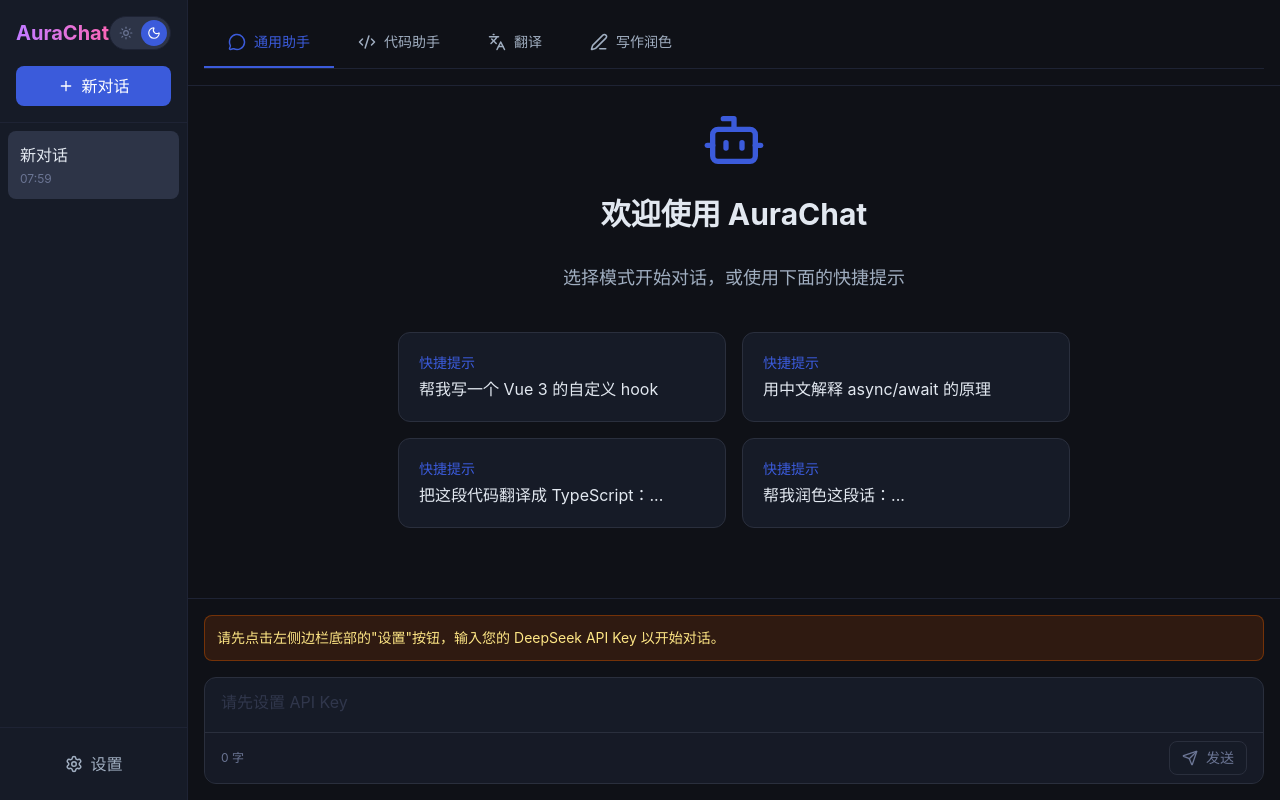
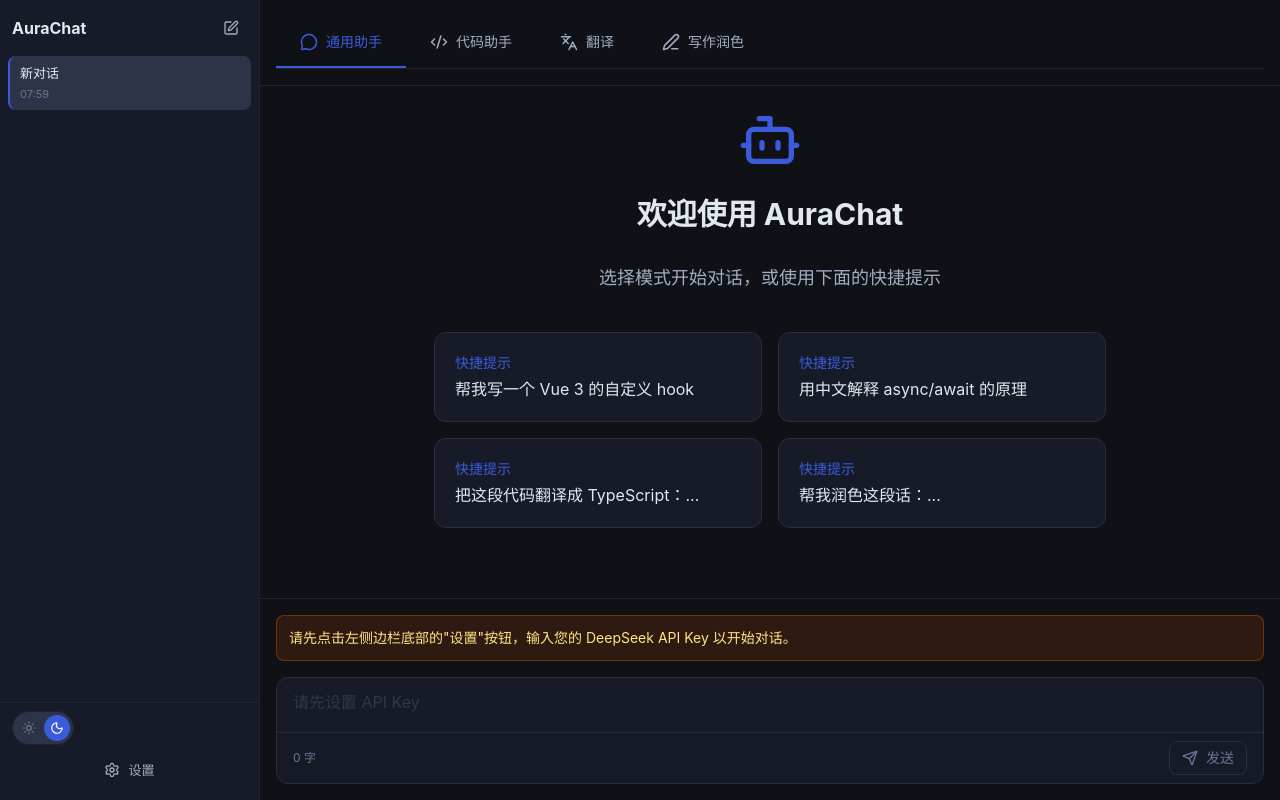
Before and after one commit to Socrateszzy/aurachat, a Vue app: page / in a window 1280 px wide. Built offline with nearby package versions, Linux system fonts and the light colour scheme.

Commit message:
feat：重构 Sidebar

```diff
--- a/src/components/Sidebar.vue
+++ b/src/components/Sidebar.vue
@@ -1,12 +1,30 @@
 <script setup lang="ts">
-import { ref } from 'vue'
-import { Trash2, Settings, Plus } from 'lucide-vue-next'
+import { ref, computed } from 'vue'
+import { SquarePen, Search, Settings, Trash2 } from 'lucide-vue-next'
 import { useChatStore } from '../stores/chat'
+import ThemeToggle from './ThemeToggle.vue'
 import SettingsModal from './SettingsModal.vue'
-import ThemeToggle from './ThemeToggle.vue'
 
 const store = useChatStore()
 const showSettings = ref(false)
+const searchQuery = ref('')
+const hoveredSessionId = ref<string | null>(null)
+
+// 计算是否显示搜索栏（会话超过5个）
+const showSearch = computed(() => {
+  return store.sessions.length > 5
+})
+
+// 根据搜索过滤会话
+const filteredSessions = computed(() => {
+  if (!searchQuery.value.trim()) {
+    return [...store.sessions].reverse()
+  }
+  const query = searchQuery.value.toLowerCase()
+  return [...store.sessions].reverse().filter(session =>
+    session.title.toLowerCase().includes(query)
+  )
+})
 
 // 格式化相对时间
 function formatTime(timestamp: number): string {
@@ -28,65 +46,88 @@
 function handleNewChat() {
   store.createSession()
 }
+
+// 处理会话 hover 状态
+function handleMouseEnter(sessionId: string) {
+  hoveredSessionId.value = sessionId
+}
+
+function handleMouseLeave() {
+  hoveredSessionId.value = null
+}
 </script>
 
 <template>
-  <div class="flex flex-col h-full sidebar">
+  <div class="sidebar">
     <!-- 顶部区域 -->
-    <div class="p-4 border-b sidebar-border">
-      <div class="flex items-center justify-between mb-4">
-        <h1 class="text-xl font-bold bg-gradient-to-r from-purple-400 to-pink-400 bg-clip-text text-transparent">
-          AuraChat
-        </h1>
-        <ThemeToggle />
+    <div class="sidebar-top">
+      <div class="flex items-center justify-between">
+        <h1 class="sidebar-title">AuraChat</h1>
+        <button
+          @click="handleNewChat"
+          class="new-chat-btn"
+          title="新建对话"
+          aria-label="新建对话"
+        >
+          <SquarePen :size="16" />
+        </button>
       </div>
-      <button
-        @click="handleNewChat"
-        class="w-full flex items-center justify-center gap-2 px-4 py-2 bg-[var(--accent)] hover:bg-[var(--accent-hover)] text-white rounded-lg transition-colors"
-      >
-        <Plus :size="16" />
-        新对话
-      </button>
     </div>
 
-    <!-- 会话列表（有过渡动画） -->
-    <div class="flex-1 overflow-y-auto p-2">
+    <!-- 搜索栏（会话超过5个时显示） -->
+    <div v-if="showSearch" class="sidebar-search">
+      <div class="search-container">
+        <Search :size="14" class="search-icon" />
+        <input
+          v-model="searchQuery"
+          type="text"
+          placeholder="搜索对话..."
+          class="search-input"
+        />
+      </div>
+    </div>
+
+    <!-- 会话列表 -->
+    <div class="sidebar-list">
       <TransitionGroup name="session" tag="div">
         <div
-          v-for="session in [...store.sessions].reverse()"
+          v-for="session in filteredSessions"
           :key="session.id"
           @click="store.switchSession(session.id)"
+          @mouseenter="handleMouseEnter(session.id)"
+          @mouseleave="handleMouseLeave"
           :class="[
-            'session-item group relative flex items-center justify-between p-3 rounded-lg mb-1 cursor-pointer transition-colors',
-            store.currentSessionId === session.id
-              ? 'sidebar-item-active'
-              : 'hover:sidebar-item-hover'
+            'session-item',
+            store.currentSessionId === session.id ? 'active' : ''
           ]"
         >
-          <div class="flex-1 min-w-0">
-            <div class="font-medium truncate text-[var(--text-primary)]">{{ session.title }}</div>
-            <div class="text-xs text-[var(--text-muted)] mt-1">
-              {{ formatTime(session.createdAt) }}
-            </div>
+          <div class="session-content">
+            <div class="session-title">{{ session.title }}</div>
+            <div class="session-time">{{ formatTime(session.createdAt) }}</div>
           </div>
           <button
+            v-show="hoveredSessionId === session.id"
             @click.stop="store.deleteSession(session.id)"
-            class="opacity-0 group-hover:opacity-100 p-1 hover:bg-[var(--sidebar-item-hover)] rounded transition-opacity"
+            class="delete-btn"
+            title="删除对话"
           >
-            <Trash2 :size="14" class="text-[var(--text-muted)]" />
+            <Trash2 :size="14" />
           </button>
         </div>
       </TransitionGroup>
     </div>
 
-    <!-- 底部设置 -->
-    <div class="p-4 border-t sidebar-border">
+    <!-- 底部区域 -->
+    <div class="sidebar-bottom">
+      <div class="mb-2">
+        <ThemeToggle />
+      </div>
       <button
         @click="showSettings = true"
-        class="w-full flex items-center justify-center gap-2 px-4 py-2 text-[var(--text-secondary)] hover:bg-[var(--sidebar-item-hover)] rounded-lg transition-colors"
+        class="settings-btn"
       >
-        <Settings :size="18" />
-        设置
+        <Settings :size="16" />
+        <span>设置</span>
       </button>
     </div>
 
@@ -96,22 +137,167 @@
 </template>
 
 <style scoped>
-/* 侧边栏样式 */
+/* 侧边栏整体样式 */
 .sidebar {
+  width: var(--sidebar-width);
   background-color: var(--sidebar-bg);
   border-right: 1px solid var(--sidebar-border);
+  display: flex;
+  flex-direction: column;
+  height: 100%;
 }
 
-.sidebar-border {
-  border-color: var(--sidebar-border);
+/* 顶部区域 */
+.sidebar-top {
+  padding: 12px 12px 8px;
 }
 
-.sidebar-item-hover {
+.sidebar-title {
+  font-size: 16px;
+  font-weight: 700;
+  color: var(--text-primary);
+}
+
+.new-chat-btn {
+  width: 32px;
+  height: 32px;
+  display: flex;
+  align-items: center;
+  justify-content: center;
+  background: transparent;
+  border: none;
+  border-radius: 8px;
+  color: var(--text-secondary);
+  cursor: pointer;
+  transition: background-color 0.2s;
+}
+
+.new-chat-btn:hover {
   background-color: var(--sidebar-item-hover);
 }
 
-.sidebar-item-active {
+/* 搜索栏 */
+.sidebar-search {
+  padding: 0 12px 8px;
+}
+
+.search-container {
+  position: relative;
+  width: 100%;
+}
+
+.search-icon {
+  position: absolute;
+  left: 10px;
+  top: 50%;
+  transform: translateY(-50%);
+  color: var(--text-muted);
+  pointer-events: none;
+}
+
+.search-input {
+  width: 100%;
+  height: 32px;
+  background-color: var(--input-bg);
+  border: 1px solid var(--input-border);
+  border-radius: 8px;
+  font-size: 13px;
+  color: var(--text-primary);
+  padding: 0 10px 0 32px;
+  outline: none;
+}
+
+.search-input::placeholder {
+  color: var(--text-muted);
+}
+
+.search-input:focus {
+  border-color: var(--input-border-focus);
+}
+
+/* 会话列表 */
+.sidebar-list {
+  flex: 1;
+  overflow-y: auto;
+  padding: 4px 8px;
+}
+
+/* 自定义滚动条 */
+.sidebar-list::-webkit-scrollbar {
+  width: 4px;
+}
+
+.sidebar-list::-webkit-scrollbar-track {
+  background: transparent;
+}
+
+.sidebar-list::-webkit-scrollbar-thumb {
+  background: var(--sidebar-border);
+  border-radius: 2px;
+}
+
+/* 会话项 */
+.session-item {
+  position: relative;
+  padding: 8px 10px;
+  border-radius: 8px;
+  margin-bottom: 2px;
+  display: flex;
+  align-items: center;
+  cursor: pointer;
+  transition: background-color 0.2s;
+}
+
+.session-item:hover {
+  background-color: var(--sidebar-item-hover);
+}
+
+.session-item.active {
   background-color: var(--sidebar-item-active);
+  border-left: 2px solid var(--accent);
+}
+
+.session-content {
+  flex: 1;
+  min-width: 0;
+}
+
+.session-title {
+  font-size: 13px;
+  color: var(--text-primary);
+  white-space: nowrap;
+  overflow: hidden;
+  text-overflow: ellipsis;
+}
+
+.session-time {
+  font-size: 11px;
+  color: var(--text-muted);
+  margin-top: 2px;
+}
+
+.delete-btn {
+  display: flex;
+  align-items: center;
+  justify-content: center;
+  width: 24px;
+  height: 24px;
+  background: transparent;
+  border: none;
+  border-radius: 4px;
+  color: var(--text-muted);
+  cursor: pointer;
+  opacity: 0;
+  transition: all 0.2s;
+}
+
+.delete-btn:hover {
+  color: #ef4444;
+  background-color: rgba(239, 68, 68, 0.1);
+}
+
+.session-item:hover .delete-btn {
+  opacity: 1;
 }
 
 /* 会话列表过渡动画 */
@@ -132,4 +318,30 @@
 .session-move {
   transition: transform 0.2s ease;
 }
+
+/* 底部区域 */
+.sidebar-bottom {
+  padding: 8px 12px 12px;
+  border-top: 1px solid var(--sidebar-border);
+}
+
+.settings-btn {
+  width: 100%;
+  display: flex;
+  align-items: center;
+  justify-content: center;
+  gap: 8px;
+  padding: 8px 10px;
+  background: transparent;
+  border: none;
+  border-radius: 8px;
+  font-size: 13px;
+  color: var(--text-secondary);
+  cursor: pointer;
+  transition: background-color 0.2s;
+}
+
+.settings-btn:hover {
+  background-color: var(--sidebar-item-hover);
+}
 </style>
```
